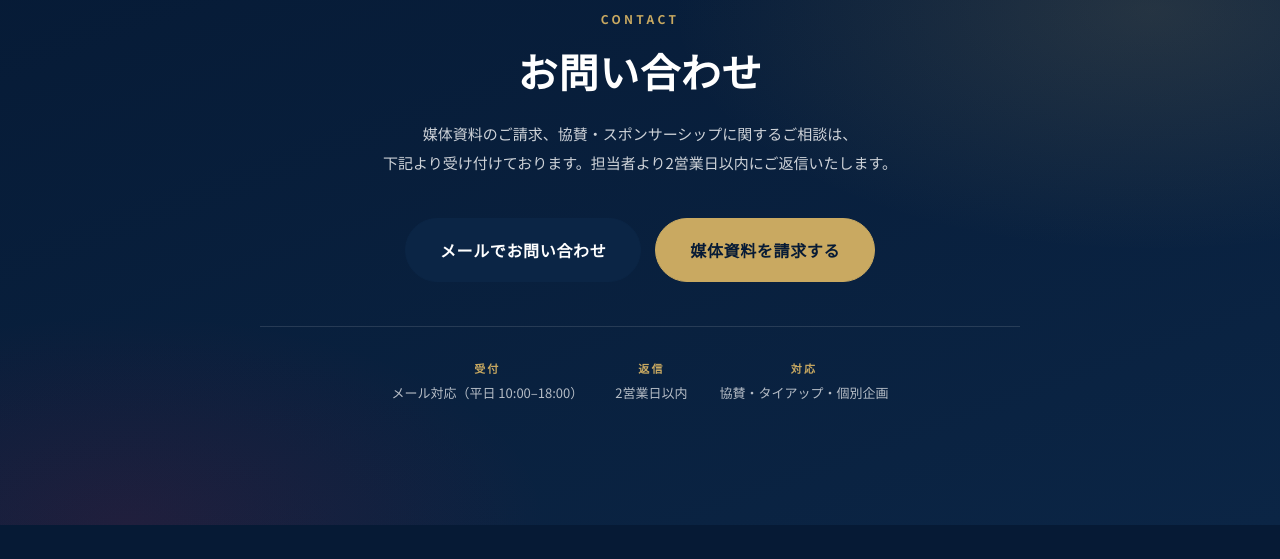
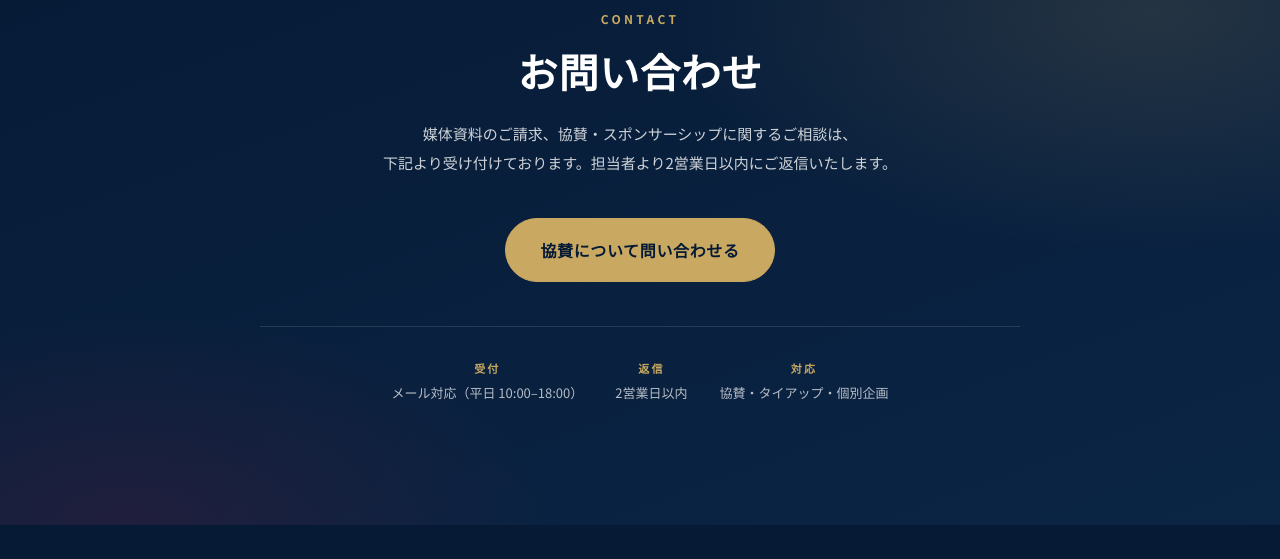
Before and after one commit to naannaanj1-bot/japan-ouentai-media-kit, a plain HTML site: page index.html in a window 1280 px wide. Shown: the part 7212-7771 px from the top of the page. Drawn offline with Linux system fonts and the light colour scheme.

Commit message:
Update index.html

```diff
--- a/index.html
+++ b/index.html
@@ -487,8 +487,8 @@
       </p>
 
       <div class="contact-actions">
-        <a href="mailto:japan.ouentai.info@gmail.com?subject=%E3%81%98%E3%82%83%E3%81%B1%E3%82%93%E5%BF%9C%E6%8F%B4%E9%9A%8A%20%E5%8D%94%E8%B3%9B%E3%81%AB%E9%96%A2%E3%81%99%E3%82%8B%E3%81%8A%E5%95%8F%E3%81%84%E5%90%88%E3%82%8F%E3%81%9B" class="btn btn-primary btn-lg">メールでお問い合わせ</a>
-        <a href="mailto:japan.ouentai.info@gmail.com?subject=%E5%AA%92%E4%BD%93%E8%B3%87%E6%96%99%E3%81%AE%E3%81%94%E8%AB%8B%E6%B1%82" class="btn btn-gold btn-lg">媒体資料を請求する</a>
+
+        <a href="https://forms.gle/kKjPx7qS8tNWb7tPA" class="btn btn-gold btn-lg">協賛について問い合わせる</a>
       </div>
 
       <ul class="contact-meta">
```
